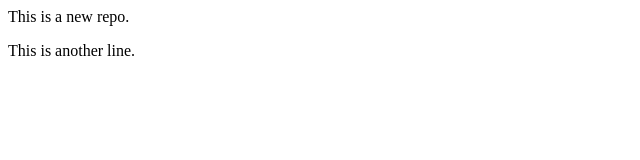
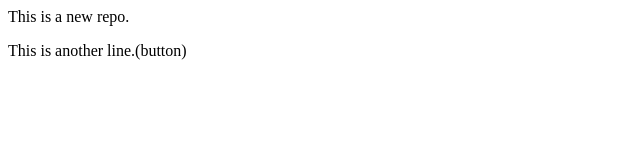
Before and after one commit to mayur-kumavat/LocalRepo, a plain HTML site: page index.html in a window 1280 px wide. Shown: the full height of the page, 0-640 px from the left. Drawn offline with Linux system fonts and the light colour scheme.

```diff
--- a/index.html
+++ b/index.html
@@ -1,2 +1,2 @@
 <p>This is a new repo.</p>
-<p>This is another line.</p>
+<p>This is another line.(button)</p>
```
